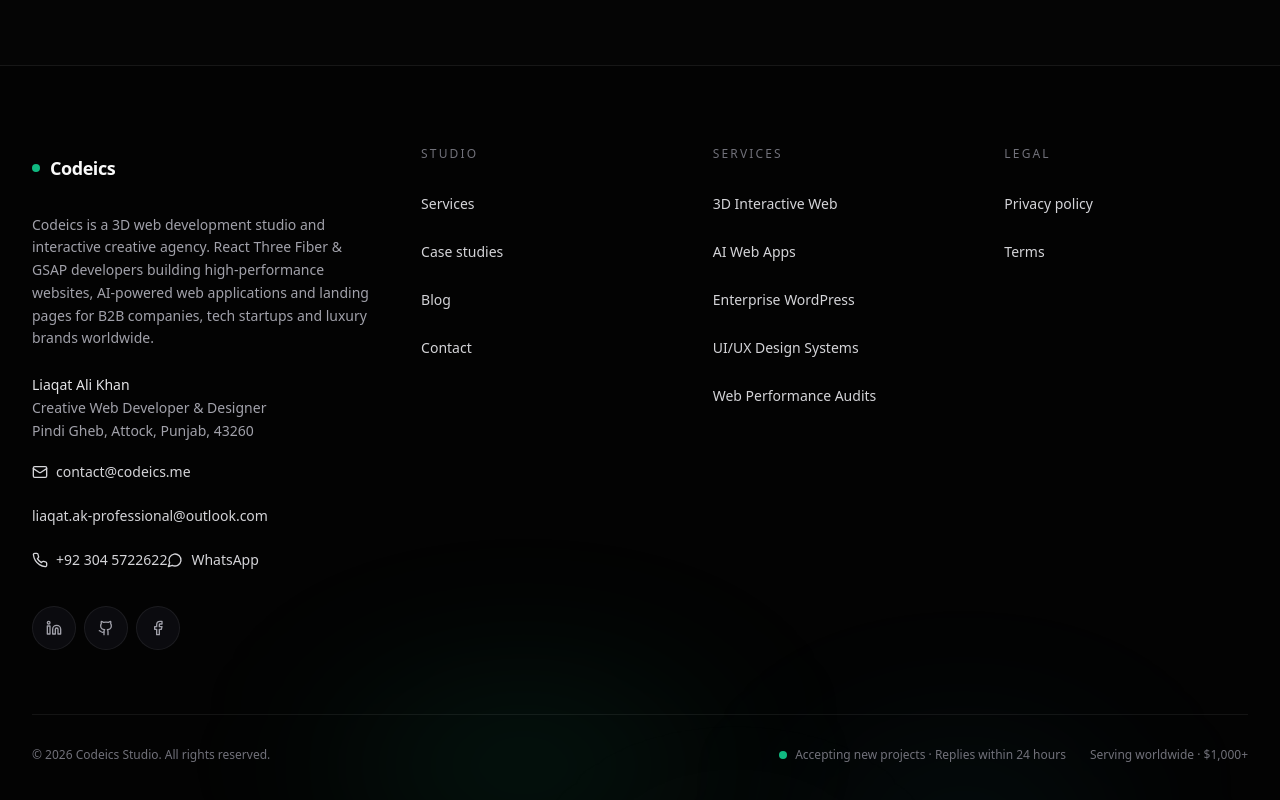
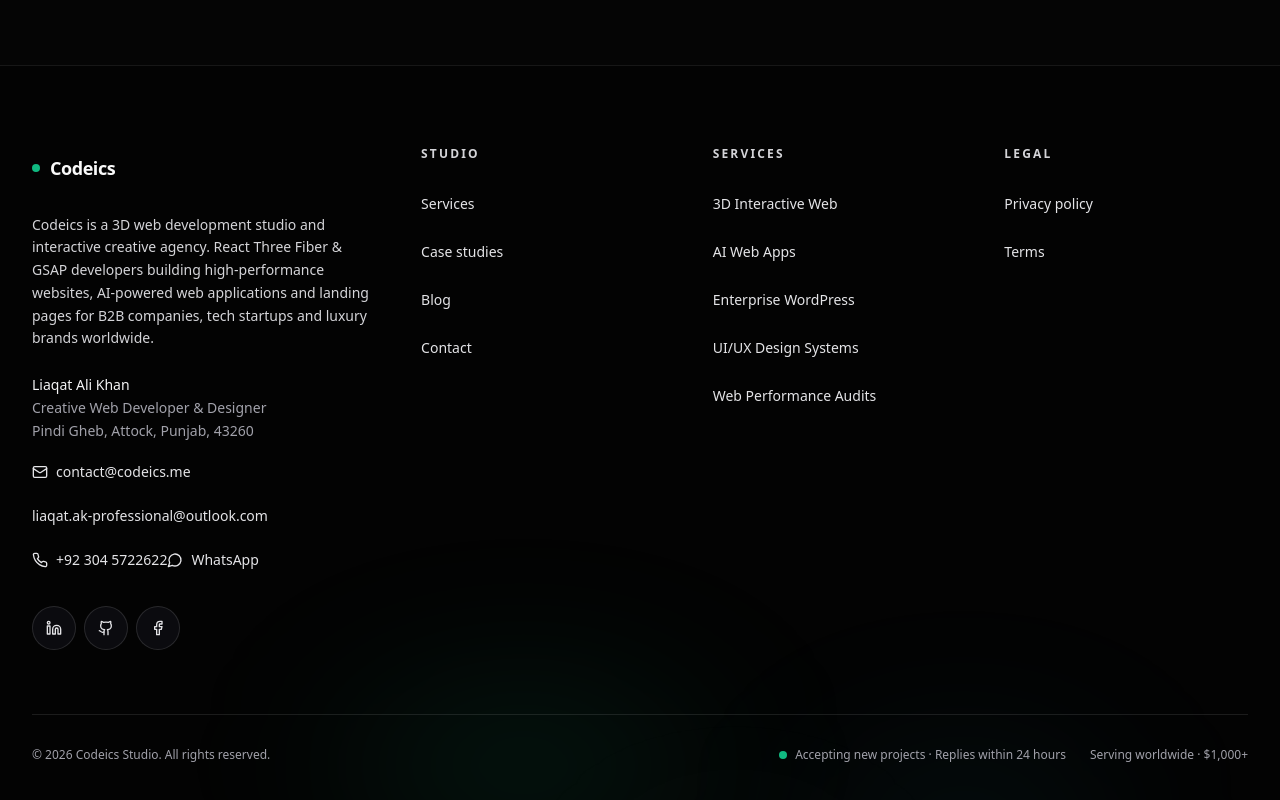
Before and after one commit to CodeWithLiaqat/codeics-studio, a React (Vite) app: page / in a window 1280 px wide. Shown: the part 6138-6938 px from the top of the page. Built offline with nearby package versions, Linux system fonts and the light colour scheme; no server answers; a web font is replaced by a local one.

Commit message:
fix(a11y): improve text contrast ratios and add inert to ai agent panel

```diff
--- a/src/components/ai/AIAgent.jsx
+++ b/src/components/ai/AIAgent.jsx
@@ -179,9 +179,10 @@ export default function AIAgent() {
       <section
         id="ai-agent-panel"
         role="dialog"
-        aria-modal="false"
+        aria-modal={open ? "true" : "false"}
         aria-label="Codeics assistant"
         aria-hidden={!open}
+        inert={!open ? "" : undefined}
         className={`fixed inset-x-0 bottom-0 z-[65] flex h-[85dvh] max-h-[85vh] w-full grain flex-col overflow-hidden rounded-t-2xl border border-stroke-hover bg-[linear-gradient(180deg,rgba(14,14,16,0.85),rgba(3,3,3,0.92))] pb-[env(safe-area-inset-bottom)] shadow-float backdrop-blur-2xl transition-[opacity,transform] duration-400 ease-spring sm:inset-x-auto sm:bottom-[92px] sm:right-6 sm:h-[min(620px,calc(100dvh-120px))] sm:w-96 sm:rounded-3xl sm:pb-0 ${
           open ? "translate-y-0 opacity-100" : "pointer-events-none translate-y-full opacity-0 sm:translate-y-3"
         }`}
--- a/src/components/layout/Footer.jsx
+++ b/src/components/layout/Footer.jsx
@@ -21,33 +21,33 @@ export default function Footer() {
               <span className="h-2 w-2 rounded-full bg-emerald-500" aria-hidden="true" />
               <span className="font-display text-lg font-semibold tracking-tight text-zinc-50">{siteConfig.name}</span>
             </Link>
-            <p className="max-w-sm text-sm leading-relaxed text-zinc-400">{siteConfig.description}</p>
+            <p className="max-w-sm text-sm leading-relaxed text-zinc-300">{siteConfig.description}</p>
 
-            <address className="break-words not-italic text-sm leading-relaxed text-zinc-400">
-              <p className="text-zinc-200">{siteConfig.founder.name}</p>
-              <p>{siteConfig.founder.title}</p>
+            <address className="break-words not-italic text-sm leading-relaxed text-zinc-300">
+              <p className="font-medium text-zinc-100">{siteConfig.founder.name}</p>
+              <p className="text-zinc-400">{siteConfig.founder.title}</p>
               {hasAddress && (
-                <p>
+                <p className="text-zinc-400">
                   {[address.streetAddress, address.addressLocality, address.addressRegion, address.postalCode].filter(Boolean).join(", ")}
                 </p>
               )}
-              <a href={`mailto:${siteConfig.contact.email}`} className="mt-2 inline-flex min-h-[44px] items-center gap-2 text-zinc-300 transition-colors hover:text-emerald-400">
+              <a href={`mailto:${siteConfig.contact.email}`} className="mt-2 inline-flex min-h-[44px] items-center gap-2 text-zinc-200 transition-colors hover:text-emerald-400">
                 <Mail className="h-4 w-4" aria-hidden="true" />
                 {siteConfig.contact.email}
               </a>
               {siteConfig.contact.secondaryEmail && (
-                <a href={`mailto:${siteConfig.contact.secondaryEmail}`} className="inline-flex min-h-[44px] items-center text-zinc-300 transition-colors hover:text-emerald-400">
+                <a href={`mailto:${siteConfig.contact.secondaryEmail}`} className="inline-flex min-h-[44px] items-center text-zinc-200 transition-colors hover:text-emerald-400">
                   {siteConfig.contact.secondaryEmail}
                 </a>
               )}
               {siteConfig.contact.phone && (
-                <a href={`tel:${siteConfig.contact.phone.replace(/\s/g, "")}`} className="inline-flex min-h-[44px] items-center gap-2 text-zinc-300 transition-colors hover:text-emerald-400">
+                <a href={`tel:${siteConfig.contact.phone.replace(/\s/g, "")}`} className="inline-flex min-h-[44px] items-center gap-2 text-zinc-200 transition-colors hover:text-emerald-400">
                   <Phone className="h-4 w-4" aria-hidden="true" />
                   {siteConfig.contact.phone}
                 </a>
               )}
               {siteConfig.contact.whatsapp && (
-                <a href={siteConfig.contact.whatsapp} target="_blank" rel="noopener noreferrer" className="inline-flex min-h-[44px] items-center gap-2 text-zinc-300 transition-colors hover:text-emerald-400">
+                <a href={siteConfig.contact.whatsapp} target="_blank" rel="noopener noreferrer" className="inline-flex min-h-[44px] items-center gap-2 text-zinc-200 transition-colors hover:text-emerald-400">
                   <MessageCircle className="h-4 w-4" aria-hidden="true" />
                   WhatsApp
                 </a>
@@ -64,7 +64,7 @@ export default function Footer() {
                       target="_blank"
                       rel="noopener noreferrer me"
                       aria-label={socialLabels[key]}
-                      className="inline-flex h-11 w-11 items-center justify-center rounded-full border border-white/[0.07] bg-[#0b0b0f] text-zinc-400 transition-colors hover:border-emerald-500/40 hover:text-emerald-400 focus-visible:outline-none focus-visible:ring-2 focus-visible:ring-emerald-400"
+                      className="inline-flex h-11 w-11 items-center justify-center rounded-full border border-white/[0.12] bg-[#0b0b0f] text-zinc-200 transition-colors hover:border-emerald-500/40 hover:text-emerald-400 focus-visible:outline-none focus-visible:ring-2 focus-visible:ring-emerald-400"
                     >
                       <Icon className="h-4 w-4" aria-hidden="true" />
                     </a>
@@ -76,11 +76,11 @@ export default function Footer() {
 
           {navigation.footer.map((group) => (
             <nav key={group.heading} aria-label={`Footer ${group.heading}`}>
-              <p className="text-xs font-medium uppercase tracking-[0.18em] text-zinc-500">{group.heading}</p>
+              <p className="text-xs font-semibold uppercase tracking-[0.18em] text-zinc-300">{group.heading}</p>
               <ul className="mt-5 flex flex-col gap-1">
                 {group.links.map((l) => (
                   <li key={l.href}>
-                    <Link to={l.href} className="inline-flex min-h-[44px] items-center text-sm text-zinc-300 transition-colors hover:text-emerald-400">
+                    <Link to={l.href} className="inline-flex min-h-[44px] items-center text-sm text-zinc-200 transition-colors hover:text-emerald-400">
                       {l.label}
                     </Link>
                   </li>
@@ -90,7 +90,7 @@ export default function Footer() {
           ))}
         </div>
 
-        <div className="mt-16 flex flex-col gap-4 border-t border-white/[0.07] pt-8 text-xs text-zinc-500 sm:flex-row sm:items-center sm:justify-between">
+        <div className="mt-16 flex flex-col gap-4 border-t border-white/[0.1] pt-8 text-xs text-zinc-400 sm:flex-row sm:items-center sm:justify-between">
           <p>
             © {year} {siteConfig.legalName}. All rights reserved.
           </p>
```
